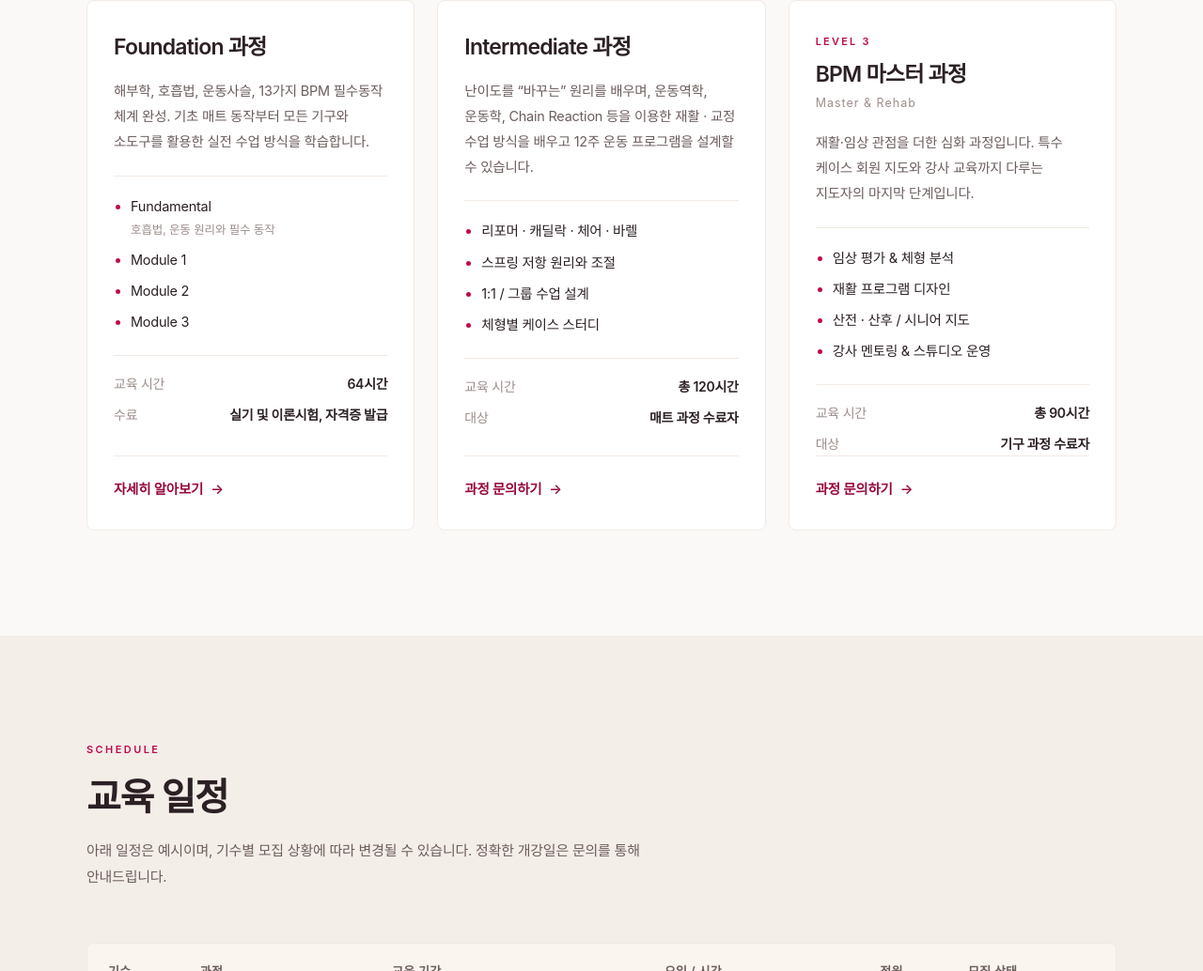
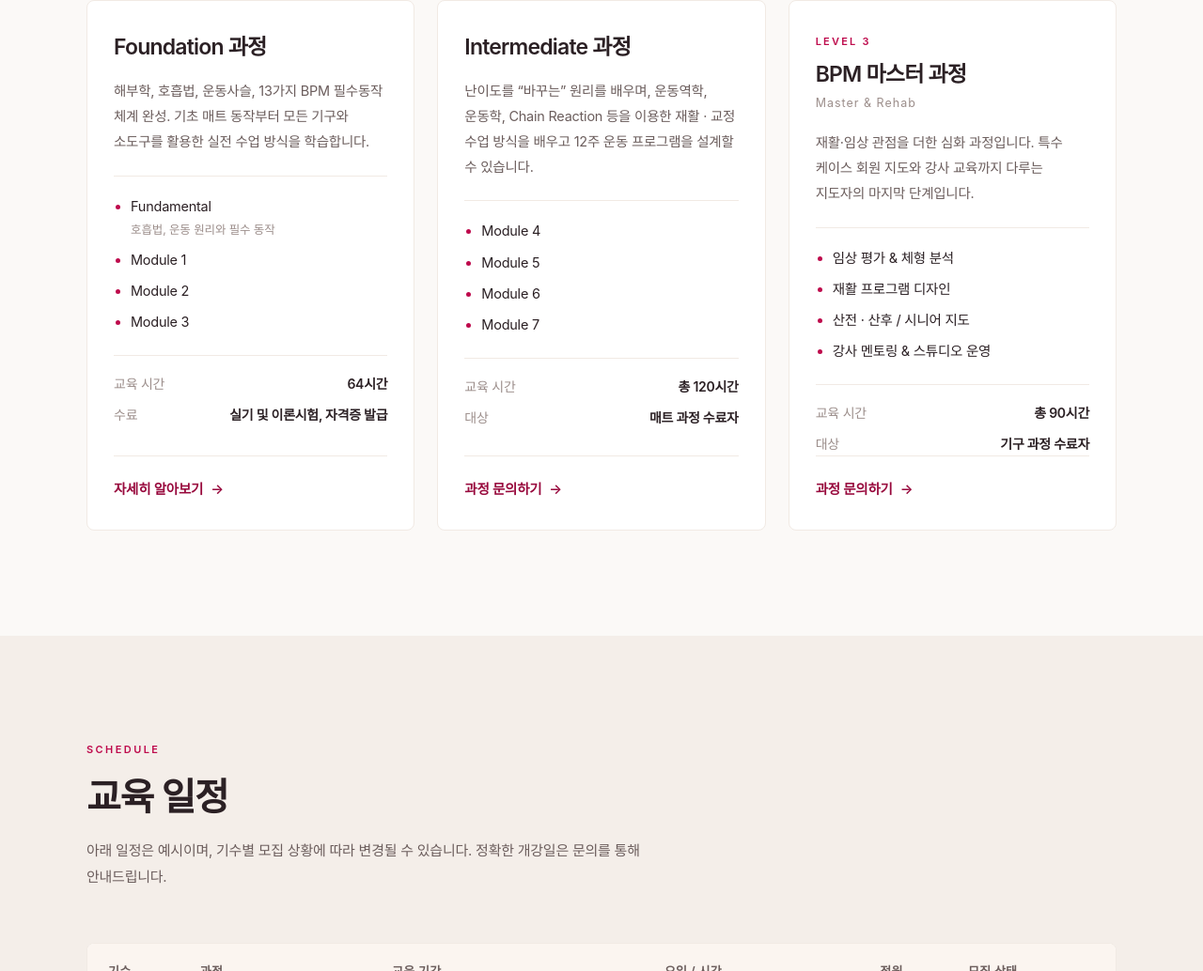
Before and after one commit to roiim0224/bodynox-academy, a plain HTML site: page index.html in a window 1280 px wide. Shown: the part 1920-2954 px from the top of the page at 94% size. Drawn offline with Linux system fonts and the light colour scheme; a web font is replaced by a local one.

Commit message:
Intermediate 과정 커리큘럼 항목을 모듈 구성으로 교체
Co-Authored-By: Claude Opus 5 (1M context) <noreply@anthropic.com>

```diff
--- a/index.html
+++ b/index.html
@@ -229,10 +229,10 @@
             12주 운동 프로그램을 설계할 수 있습니다.
           </p>
           <ul class="card__list">
-            <li>리포머 · 캐딜락 · 체어 · 바렐</li>
-            <li>스프링 저항 원리와 조절</li>
-            <li>1:1 / 그룹 수업 설계</li>
-            <li>체형별 케이스 스터디</li>
+            <li>Module 4</li>
+            <li>Module 5</li>
+            <li>Module 6</li>
+            <li>Module 7</li>
           </ul>
           <dl class="card__meta">
             <div><dt>교육 시간</dt><dd>총 120시간</dd></div>
```
